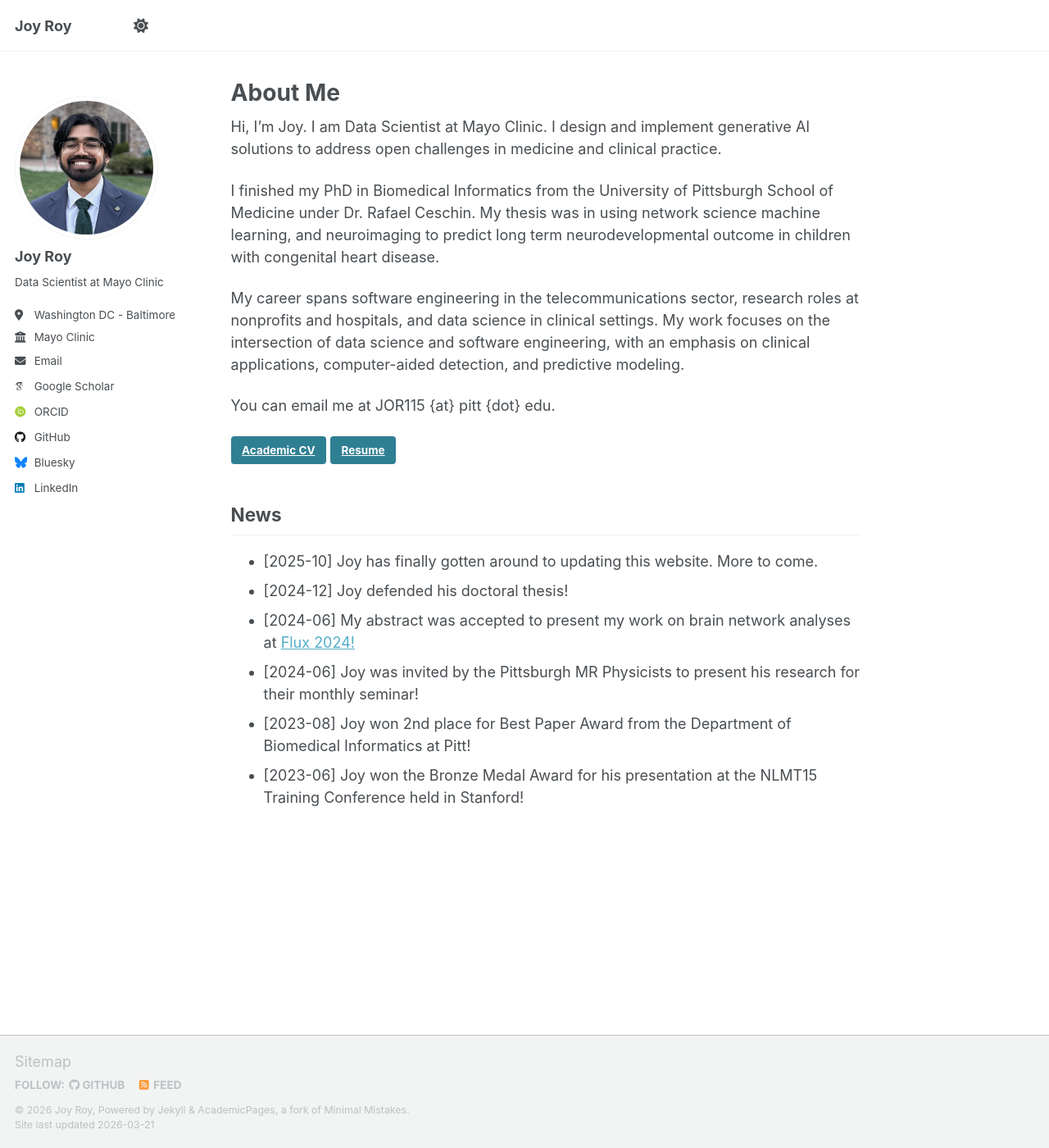
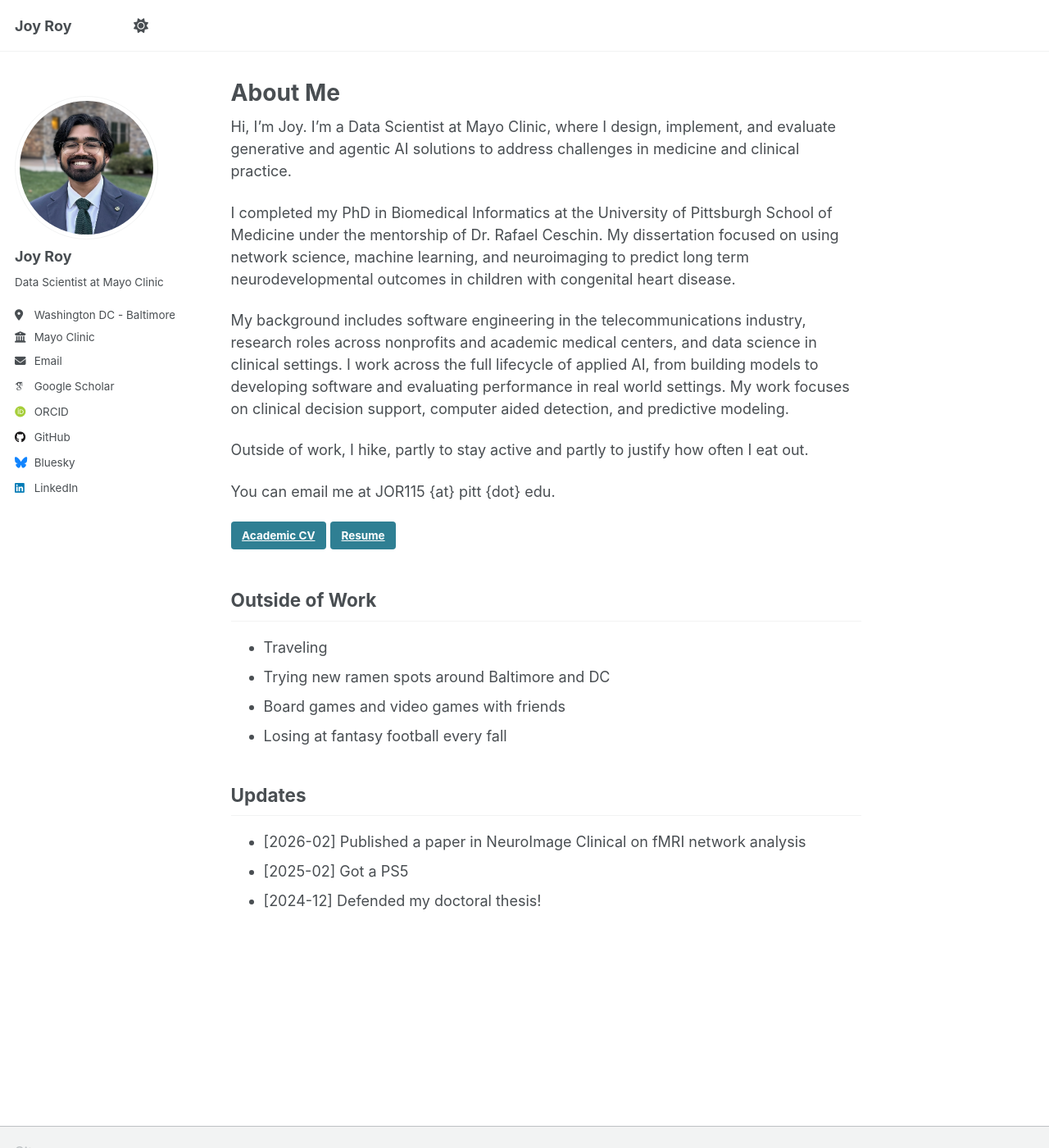
Before and after one commit to overjoyroy/overjoyroy.github.io, a Jekyll site: the page built from _pages/about.md, in a window 1280 px wide and 1400 px high. Shown: the whole window at 82% size. Built offline with Jekyll 4.4.1, drawn with Linux system fonts in a browser that asks for light colours; some web fonts are replaced; a script that is not in the unit is left out.

Commit message:
Update content

```diff
--- a/_pages/about.md
+++ b/_pages/about.md
@@ -7,22 +7,27 @@ redirect_from:
   - /about.html
 ---
 
-Hi, I’m Joy. I am Data Scientist at Mayo Clinic. I design and implement generative AI solutions to address open challenges in medicine and clinical practice.
+Hi, I’m Joy. I’m a Data Scientist at Mayo Clinic, where I design, implement, and evaluate generative and agentic AI solutions to address challenges in medicine and clinical practice.
 
-I finished my PhD in Biomedical Informatics from the University of Pittsburgh School of Medicine under Dr. Rafael Ceschin. My thesis was in using network science machine learning, and neuroimaging to predict long term neurodevelopmental outcome in children with congenital heart disease.
+I completed my PhD in Biomedical Informatics at the University of Pittsburgh School of Medicine under the mentorship of Dr. Rafael Ceschin. My dissertation focused on using network science, machine learning, and neuroimaging to predict long term neurodevelopmental outcomes in children with congenital heart disease.
 
-My career spans software engineering in the telecommunications sector, research roles at nonprofits and hospitals, and data science in clinical settings. My work focuses on the intersection of data science and software engineering, with an emphasis on clinical applications, computer-aided detection, and predictive modeling.
+My background includes software engineering in the telecommunications industry, research roles across nonprofits and academic medical centers, and data science in clinical settings. I work across the full lifecycle of applied AI, from building models to developing software and evaluating performance in real world settings. My work focuses on clinical decision support, computer aided detection, and predictive modeling.
 
+Outside of work, I hike, partly to stay active and partly to justify how often I eat out.
 
 You can email me at JOR115 {at} pitt {dot} edu.
 
 <a class="btn btn--light--outline btn--info" href="/files/academic_CV.pdf">Academic CV</a> <a class="btn btn--light--outline btn--info" href="/files/Resume.pdf">Resume</a>
 
 
-<h2>News</h2>
-- [2025-10] Joy has finally gotten around to updating this website. More to come.
-- [2024-12] Joy defended his doctoral thesis!
-- [2024-06] My abstract was accepted to present my work on brain network analyses at <a href="https://fluxsociety.org/2024-baltimore/">Flux 2024!</a>
-- [2024-06] Joy was invited by the Pittsburgh MR Physicists to present his research for their monthly seminar!
-- [2023-08] Joy won 2nd place for Best Paper Award from the Department of Biomedical Informatics at Pitt!
-- [2023-06] Joy won the Bronze Medal Award for his presentation at the NLMT15 Training Conference held in Stanford!
+<h2>Outside of Work</h2>
+- Traveling
+- Trying new ramen spots around Baltimore and DC
+- Board games and video games with friends
+- Losing at fantasy football every fall
+
+
+<h2>Updates</h2>
+- [2026-02] Published a paper in NeuroImage Clinical on fMRI network analysis
+- [2025-02] Got a PS5
+- [2024-12] Defended my doctoral thesis!
```
Also changed, not shown: 2 other files.
